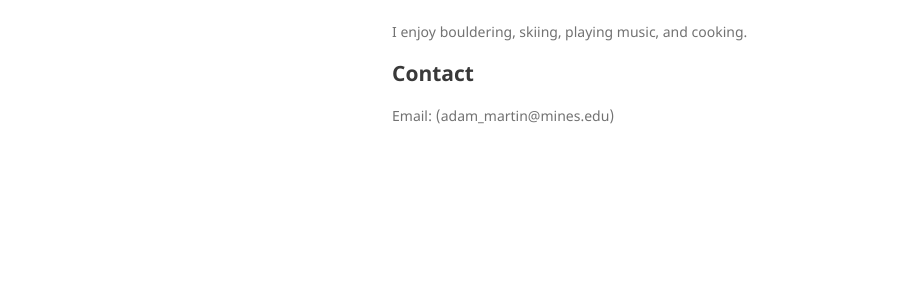
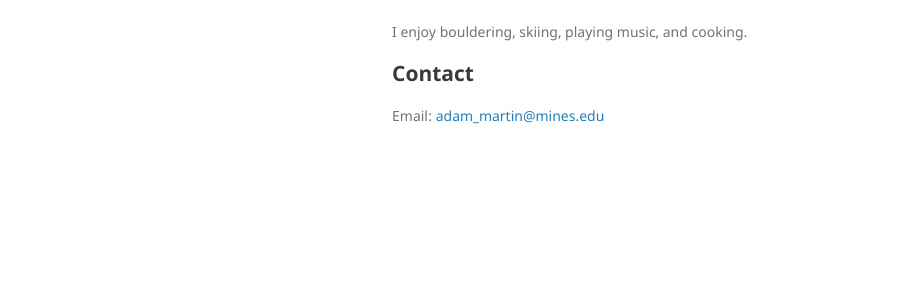
Before and after one commit to admrtin/admrtin.github.io, a Jekyll site: the page built from index.md, in a window 1280 px wide. Shown: the part 507-806 px from the top of the page, without its empty margins (178-1095 px from the left). Built offline with Jekyll 4.4.1, drawn with Linux system fonts in a browser that asks for light colours; our own code applies the rules of GitHub Pages for plain Markdown files; part of the change alters nothing that is shown.

```diff
--- a/index.md
+++ b/index.md
@@ -14,4 +14,4 @@ I am beginning research with the [NAPPLab](https://www.napplab.org) under Dr. Mi
 I enjoy bouldering, skiing, playing music, and cooking.
 
 ## Contact
-Email: (adam_martin@mines.edu)
+Email: [adam_martin@mines.edu](adam_martin@mines.edu)
```
